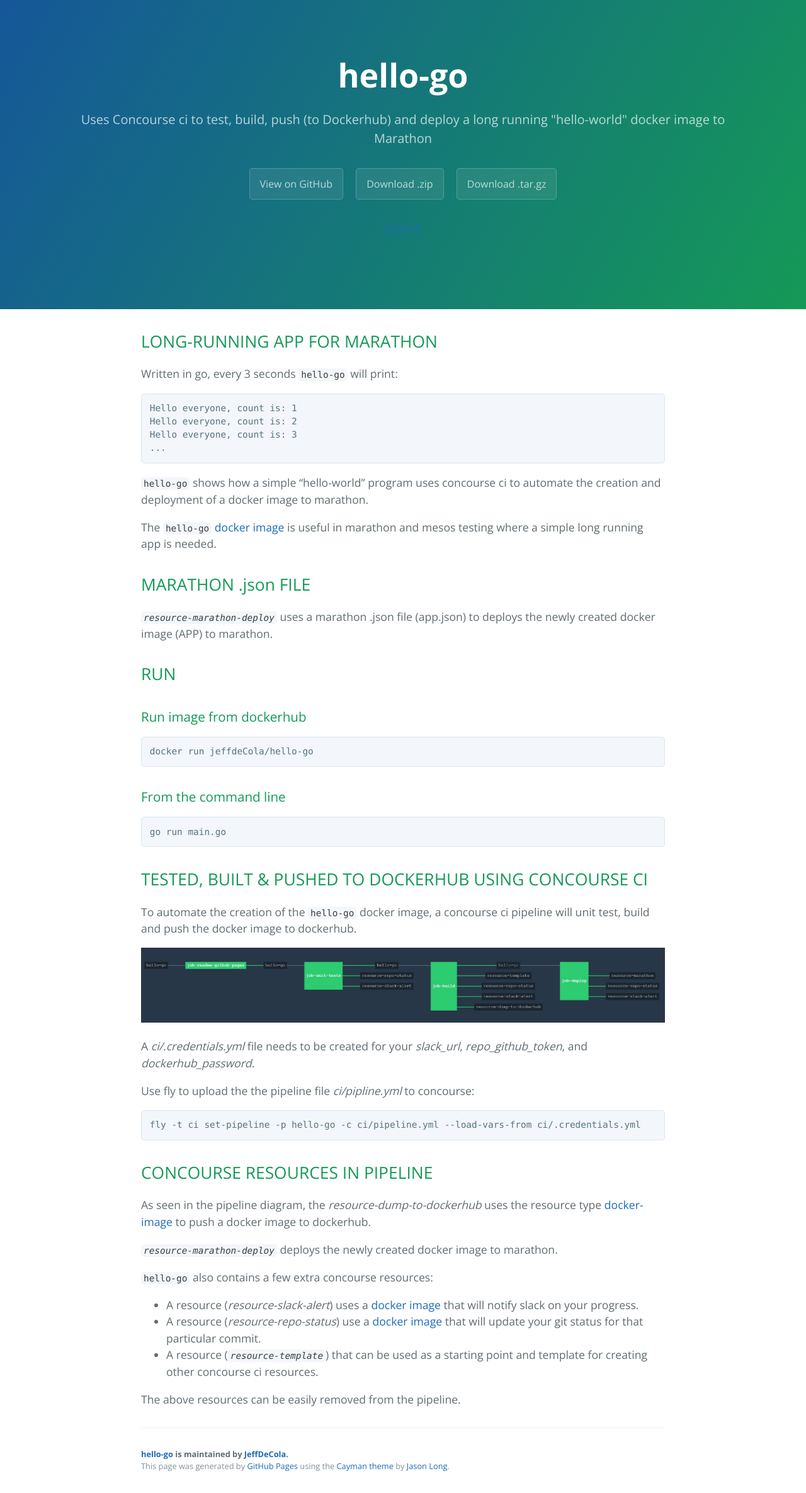
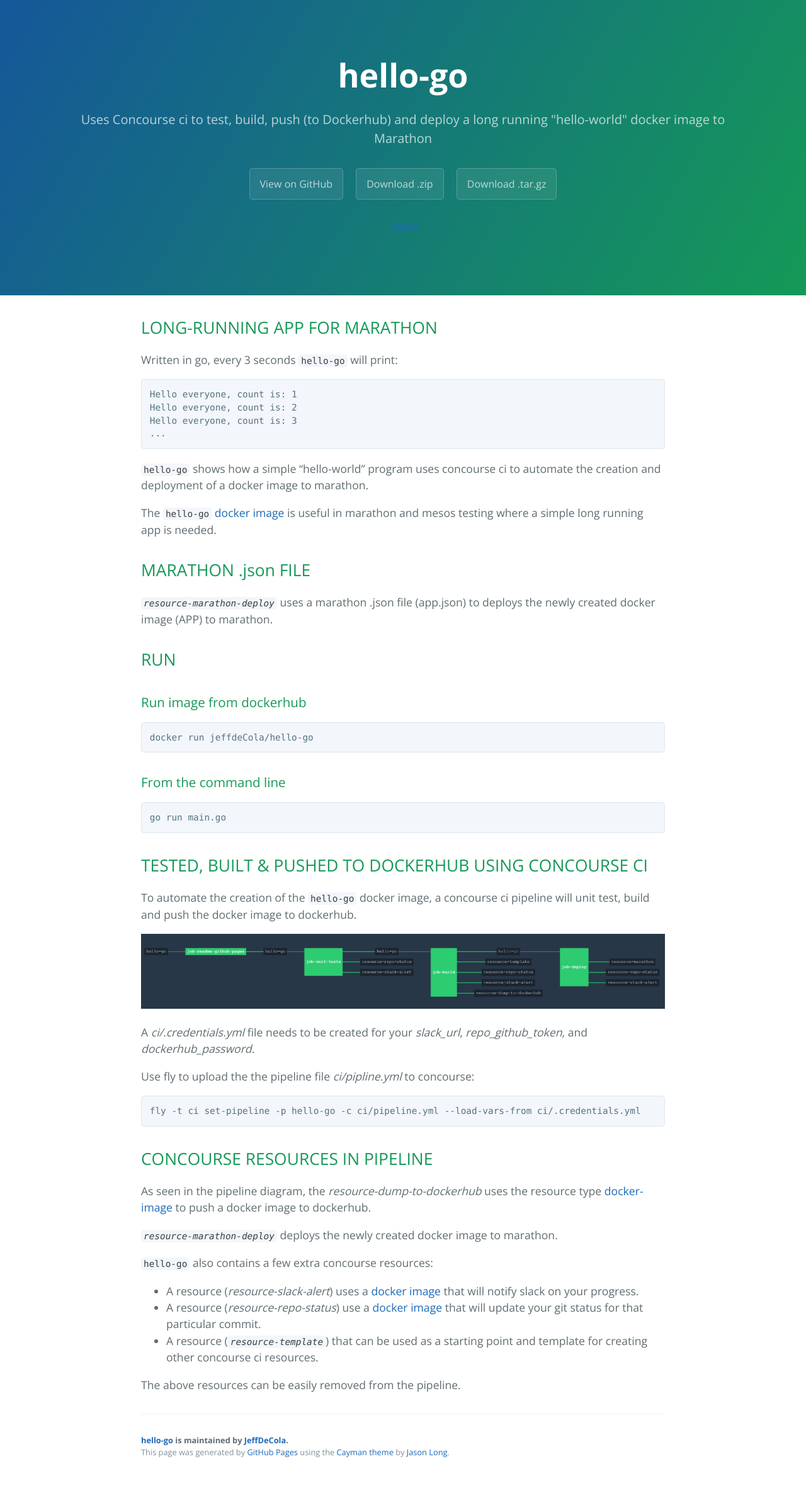
Before and after one commit to admintome/hello-go, a Jekyll site: the page built from docs/index.md, in a window 1280 px wide. Shown: the whole page at 63% size. Built offline with Jekyll 4.4.1, drawn with Linux system fonts in a browser that asks for light colours; nearby versions of some CDN libraries; library files that are not in the unit come from our copies; after the commit the page ends 2348 px from its top, so only the background shows below that.

Commit message:
change layout

```diff
--- a/docs/_layouts/default.html
+++ b/docs/_layouts/default.html
@@ -19,7 +19,7 @@
       <a href="https://github.com/JeffDeCola/{{ page.projectname }}" class="btn">View on GitHub</a>
       <a href="https://github.com/JeffDeCola/{{ page.projectname }}/zipball/master" class="btn">Download .zip</a>
       <a href="https://github.com/JeffDeCola/{{ page.projectname }}/tarball/master" class="btn">Download .tar.gz</a>
-      <h2 class="project-tagline"><a href="https://jeffdecola.github.io">HOME</a> </h2>
+      <p><a href="https://jeffdecola.github.io">HOME</a> </p>
     </section>
 
     <section class="main-content">
```
